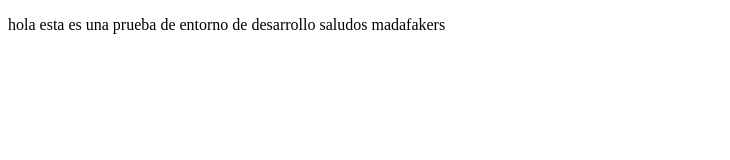
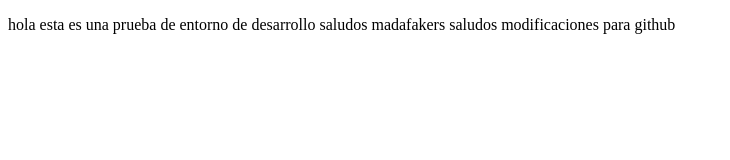
Before and after one commit to taskisoft/proyectoDemoCursoPrework, a plain HTML site: page index.html in a window 1280 px wide. Shown: the whole page, without its empty margins (0-730 px from the left). Drawn offline with Linux system fonts and the light colour scheme.

Commit message:
pequeños cambios a la etiqueta p

```diff
--- a/index.html
+++ b/index.html
@@ -10,7 +10,9 @@
     <p>
         hola esta es una prueba de entorno de desarrollo
 
-        saludos madafakers
+        saludos madafakers saludos
+
+        modificaciones para github
     </p>
 </body>
 </html>
```
